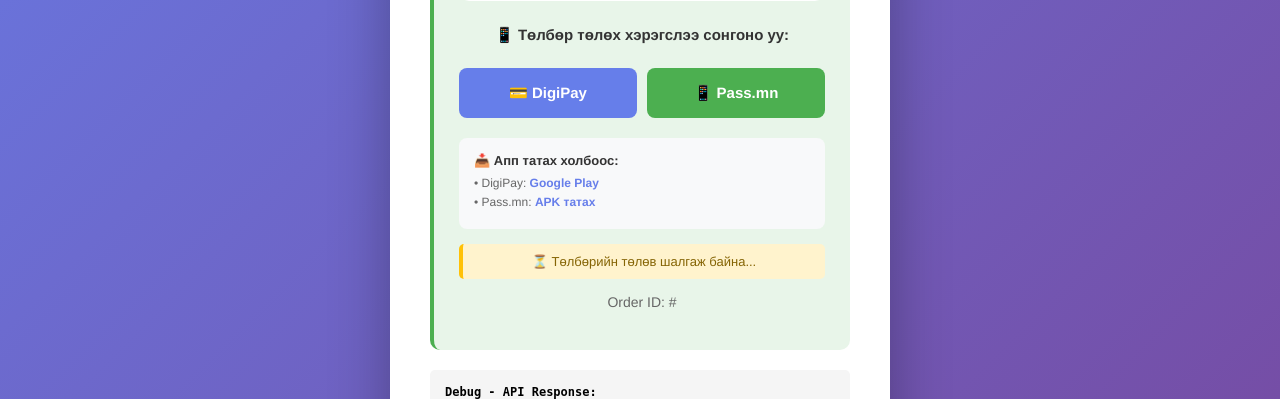
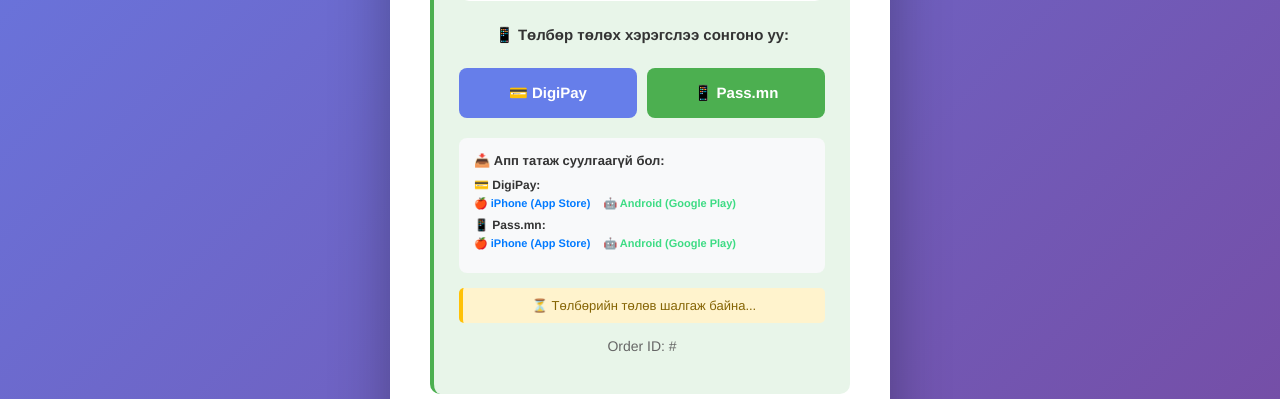
Before and after one commit to Alchemist1256/Tedx_Mongolia, a Flask app: template templates/buy.html in a window 1280 px wide. Shown: the part 552-951 px from the top of the page. Run offline with Flask 3, Linux system fonts and the light colour scheme; tables that the repository leaves empty hold one stand-in row (values such as "Sample post"); the template is opened without the code that fills it: values that come from a table or form of the project are taken from there, most other values are stand-ins (such as "Sample title", 1, 10 or a date in 2020).

Commit message:
Update buy.html

```diff
--- a/templates/buy.html
+++ b/templates/buy.html
@@ -189,18 +189,34 @@
         }
         .download-section strong {
             display: block;
-            margin-bottom: 8px;
+            margin-bottom: 10px;
             color: #333;
             font-size: 13px;
         }
+        .app-downloads {
+            margin: 8px 0;
+        }
+        .app-downloads .app-name {
+            font-weight: bold;
+            color: #333;
+            display: block;
+            margin-bottom: 4px;
+        }
         .download-link {
             color: #667eea;
-            font-size: 12px;
+            font-size: 11px;
             text-decoration: none;
             font-weight: bold;
+            margin-right: 10px;
         }
         .download-link:hover {
             text-decoration: underline;
+        }
+        .download-link.ios {
+            color: #007aff;
+        }
+        .download-link.android {
+            color: #3ddc84;
         }
         .order-id {
             margin-top: 15px;
@@ -299,21 +315,29 @@
 
             <!-- Download Instructions -->
             <div class="download-section">
-                <strong>📥 Апп татах холбоос:</strong>
+                <strong>📥 Апп татаж суулгаагүй бол:</strong>
 
-                <div style="margin: 5px 0;">
-                    • DigiPay:
+                <div class="app-downloads">
+                    <span class="app-name">💳 DigiPay:</span>
+                    <a href="https://apps.apple.com/mn/app/digipay-app/id6446125750"
+                       class="download-link ios" target="_blank">
+                       🍎 iPhone (App Store)
+                    </a>
                     <a href="https://play.google.com/store/apps/details?id=mn.digipay.app"
-                       class="download-link" target="_blank">
-                       Google Play
+                       class="download-link android" target="_blank">
+                       🤖 Android (Google Play)
                     </a>
                 </div>
 
-                <div style="margin: 5px 0;">
-                    • Pass.mn:
-                    <a href="https://repo.databank.mn/apk/pass-v411.apk"
-                       class="download-link">
-                       APK татах
+                <div class="app-downloads">
+                    <span class="app-name">📱 Pass.mn:</span>
+                    <a href="https://apps.apple.com/us/app/pass-mn/id1510760757"
+                       class="download-link ios" target="_blank">
+                       🍎 iPhone (App Store)
+                    </a>
+                    <a href="https://play.google.com/store/apps/details?id=mn.databank.ewalletmobile"
+                       class="download-link android" target="_blank">
+                       🤖 Android (Google Play)
                     </a>
                 </div>
             </div>
```
